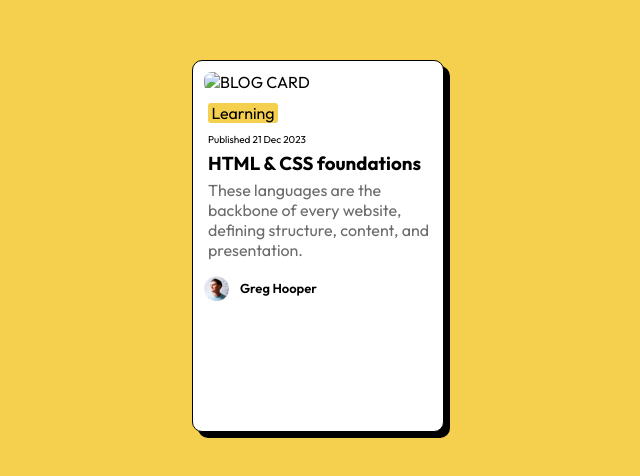
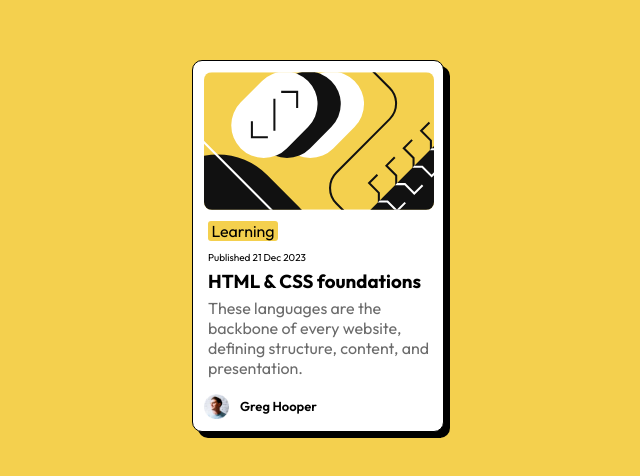
Before and after one commit to WajahatAli130/Blog-Preview-Card, a plain HTML site: page index.html in a window 1280 px wide. Shown: the part 154-630 px from the top of the page, without its empty margins (322-962 px from the left). Drawn offline with Linux system fonts and the light colour scheme.

Commit message:
Update index.html

```diff
--- a/index.html
+++ b/index.html
@@ -18,7 +18,7 @@
 
   <div class="box">
 
-    <img src=""http://www.w3.org/2000/svg"" alt="BLOG CARD">
+    <img src="illustration-article.svg" alt="BLOG CARD">
   <p class="title">Learning</p>
 
   <p class="date">Published 21 Dec 2023</p>
```
